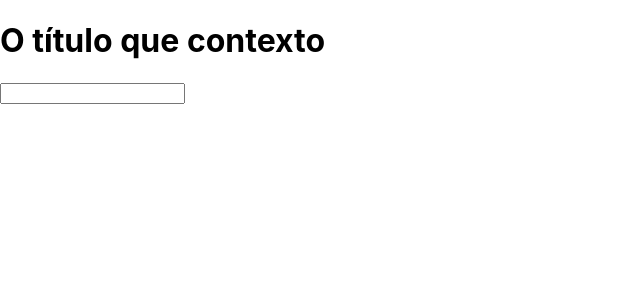
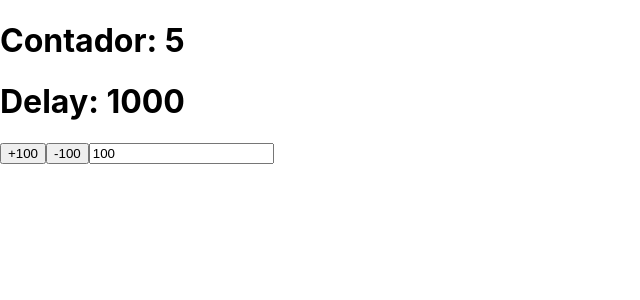
Before and after one commit to robsonshockwave/react-hooks-dominance, a React (Create React App) app: page / in a window 1280 px wide. Shown: the top 300 px of the page, without its empty margins (0-640 px from the left). Built offline with nearby package versions, Linux system fonts and the light colour scheme.

Commit message:
Criando meu próprio hook

```diff
--- a/src/App.js
+++ b/src/App.js
@@ -1,70 +1,49 @@
-import { createContext, useContext, useRef } from 'react';
-import P from 'prop-types';
-import { useReducer } from 'react';
-import './App.css';
+import { useEffect, useRef, useState } from 'react';
 
-// actions.js
-export const actions = {
-  CHANGE_TITLE: 'CHANGE_TITLE',
-};
+const useMyHook = (cb, delay = 1000) => {
+  const savedCb = useRef();
 
-// estado global
-// data.js
-export const globalState = {
-  title: 'O título que contexto',
-  body: 'O body do contexto',
-  counter: 0,
-};
+  useEffect(() => {
+    savedCb.current = cb;
+  }, [cb]);
 
-// reducer.js
-export const reducer = (state, action) => {
-  switch (action.type) {
-    case actions.CHANGE_TITLE: {
-      console.log('Mudar título');
-      return { ...state, title: action.payload };
-    }
-  }
-  return { ...state };
-};
+  useEffect(() => {
+    const interval = setInterval(() => {
+      savedCb.current();
+    }, delay);
 
-// AppContext.jsx
-export const Context = createContext();
-export const AppContext = ({ children }) => {
-  const [state, dispatch] = useReducer(reducer, globalState);
-
-  const changeTitle = (payload) => {
-    dispatch({ type: actions.CHANGE_TITLE, payload });
-  };
-
-  return <Context.Provider value={{ state, changeTitle }}>{children}</Context.Provider>;
-};
-
-AppContext.propTypes = {
-  children: P.node,
-};
-
-// H1/index.jsx
-export const H1 = () => {
-  const context = useContext(Context);
-  const inputRef = useRef();
-
-  return (
-    <>
-      <h1 onClick={() => context.changeTitle(inputRef.current.value)}>{context.state.title}</h1>
-      <input type="text" ref={inputRef} />
-    </>
-  );
+    return () => clearInterval(interval);
+  }, [delay]);
 };
 
 // App.jsx
 function App() {
+  const [counter, setCounter] = useState(0);
+  const [delay, setDelay] = useState(1000);
+  const [incrementor, setIncrementor] = useState(100);
+
+  useMyHook(() => setCounter((c) => c + 1), delay);
+
   return (
-    <AppContext>
-      {/* Pode ter um contexto dentro de outro contexto */}
-      <div>
-        <H1 />
-      </div>
-    </AppContext>
+    <div>
+      <h1>Contador: {counter}</h1>
+      <h1>Delay: {delay}</h1>
+      <button
+        onClick={() => {
+          setDelay((d) => d + incrementor);
+        }}
+      >
+        +{incrementor}
+      </button>
+      <button
+        onClick={() => {
+          setDelay((d) => d - incrementor);
+        }}
+      >
+        -{incrementor}
+      </button>
+      <input type="number" value={incrementor} onChange={(e) => setIncrementor(Number(e.target.value))} />
+    </div>
   );
 }
 
```
